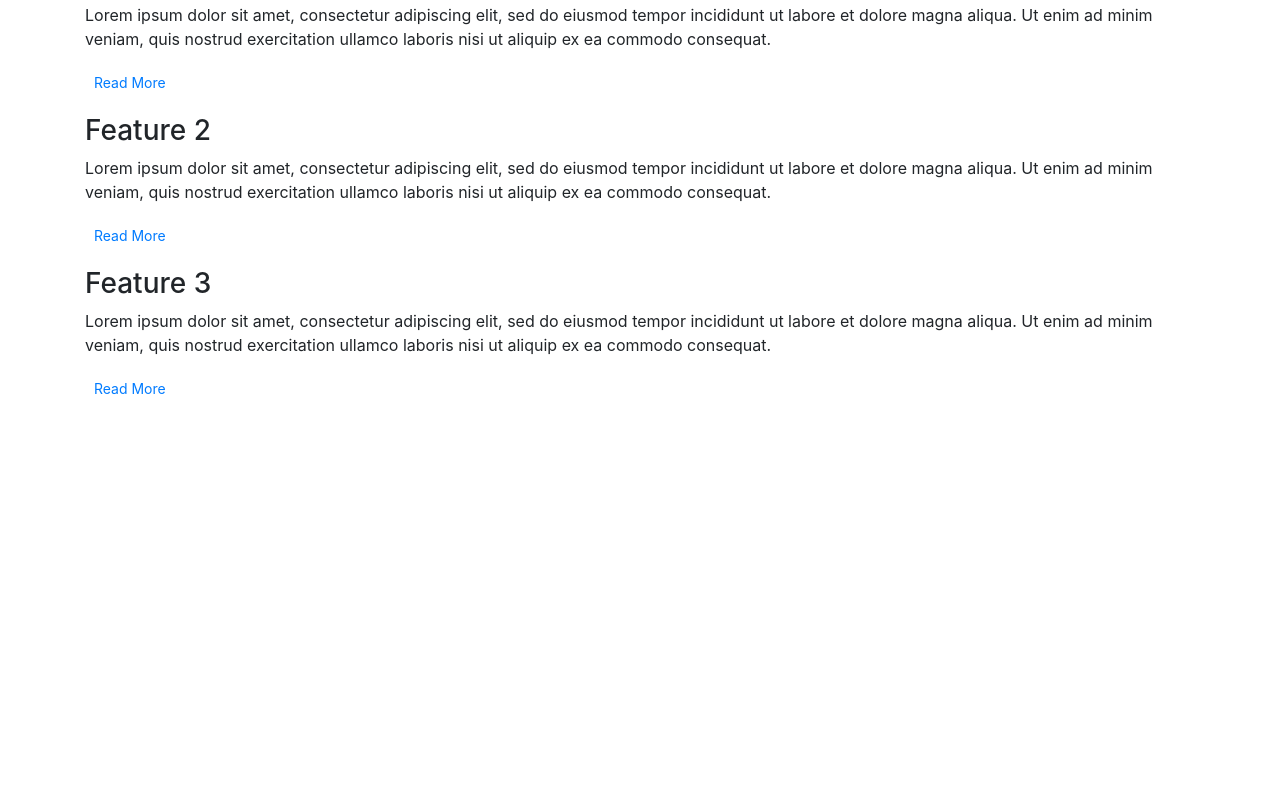
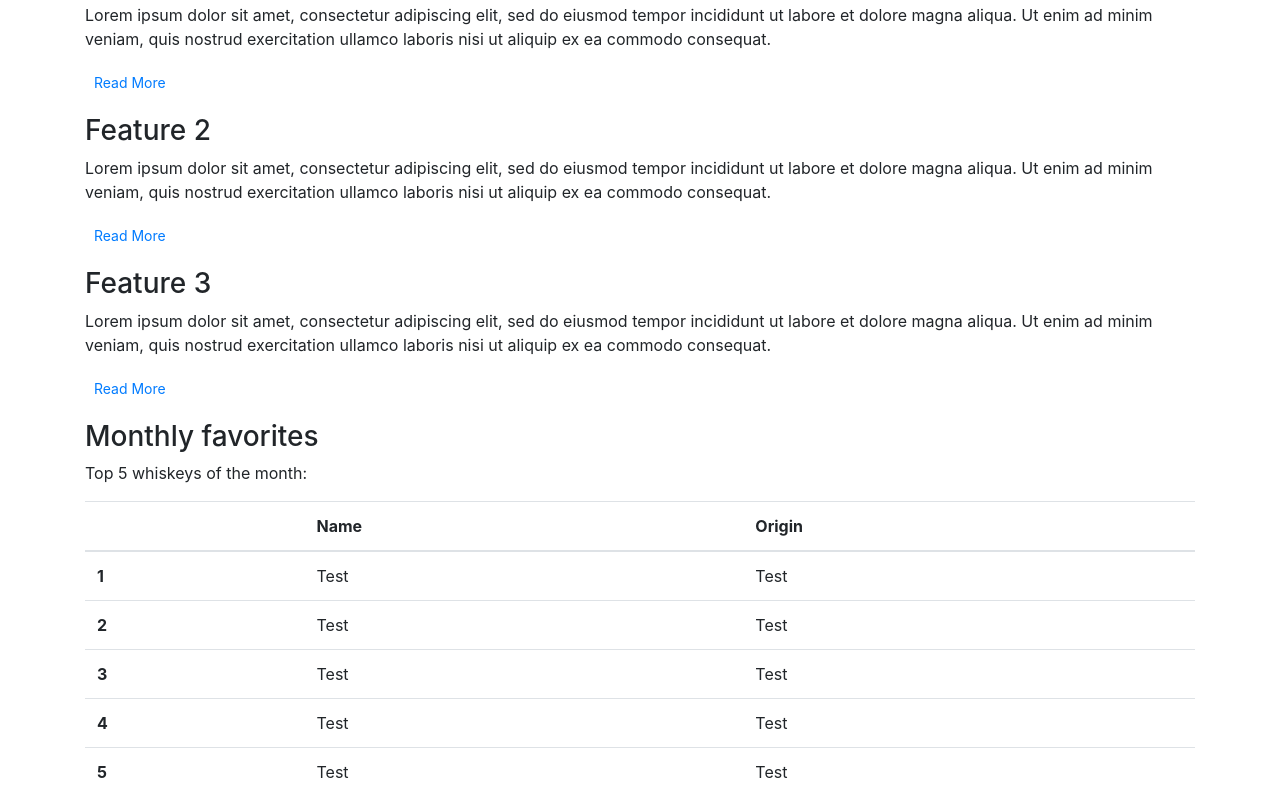
Before and after one commit to rudberga/whiskey-landing, a plain HTML site: page index.html in a window 1280 px wide. Shown: the part 531-1343 px from the top of the page. Before the commit the page ends 951 px from the top, so only its background shows below. Drawn offline with nearby package versions, Linux system fonts and the light colour scheme.

Commit message:
initial commit

```diff
--- a/index.html
+++ b/index.html
@@ -55,6 +55,45 @@
             </div>
         </section>
         <!-- /.features -->
+
+        <!-- /.monthly favorites-->
+        <table class="table">
+            <h3>Monthly favorites</h3>
+            <p>Top 5 whiskeys of the month:</p>
+            <thead>
+                <tr>
+                <th scope="col"></th>
+                <th scope="col">Name</th>
+                <th scope="col">Origin</th>
+                </tr>
+            </thead>
+            <tbody>
+                <tr>
+                <th scope="row">1</th>
+                    <td>Test</td>
+                    <td>Test</td>
+                </tr>
+                <tr>
+                    <th scope="row">2</th>
+                    <td>Test</td>
+                    <td>Test</td>
+                </tr>
+                <tr>
+                    <th scope="row">3</th>
+                    <td>Test</td>
+                    <td>Test</td>
+                </tr>
+                <tr>
+                    <th scope="row">4</th>
+                    <td>Test</td>
+                    <td>Test</td>
+                </tr>
+                <tr>
+                    <th scope="row">5</th>
+                    <td>Test</td>
+                    <td>Test</td>
+                </tr>
+                <!-- /.monthly favorites-->
     </article>
 </body>
 
```
Also changed, not shown: 1 other file.
